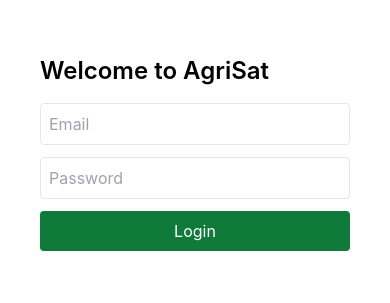
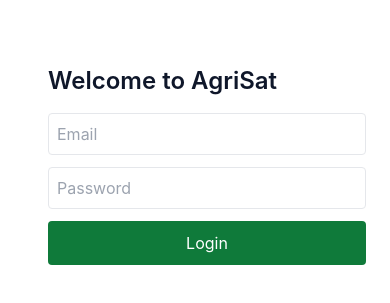
Before and after one commit to subhransu25112005/AgriSat, a React (Vite) app in the folder frontend/: page / in a window 390 px wide. Shown: the part 269-572 px from the top of the page. Built offline with nearby package versions, Linux system fonts and the light colour scheme.

Commit message:
update style

```diff
--- a/frontend/src/index.css
+++ b/frontend/src/index.css
@@ -1,10 +1,193 @@
-
 @tailwind base;
 @tailwind components;
 @tailwind utilities;
 
+@layer base {
+  :root {
+    --bg: #ffffff;
+    --surface: #f8fafc;
+    --card: #ffffff;
+    --input: #ffffff;
+    --text: #0f172a;
+    --border: rgba(0,0,0,0.08);
+  }
 
+  .dark {
+    --bg: #0B0F14;
+    --surface: #0F141B;
+    --card: #121821;
+    --input: #1A2330;
+    --text: #E6EDF3;
+    --border: rgba(255,255,255,0.08);
+  }
 
+  body, html {
+    background-color: var(--bg);
+    color: var(--text);
+  }
+
+  /* Custom Scrollbar fixing */
+  ::-webkit-scrollbar {
+    width: 6px;
+    height: 6px;
+  }
+  ::-webkit-scrollbar-track {
+    background-color: var(--bg);
+  }
+  ::-webkit-scrollbar-thumb {
+    background-color: rgba(128, 128, 128, 0.4);
+    border-radius: 10px;
+  }
+}
+
+@layer components {
+  /* LIGHT MODE BASE COMPONENTS (Optional defaults, primarily relying on current component styling) */
+  input:focus, select:focus, textarea:focus {
+    border-color: #22C55E;
+    outline: none;
+  }
+
+  /* ====== DARK MODE SPECIFIC STYLES ====== */
+
+  /* STEP 3: SPECIFIC TARGETS FOR COMPONENTS ONLY IN DARK MODE */
+  .dark .card,
+  .dark .box,
+  .dark .panel,
+  .dark .container,
+  .dark .dashboard-card,
+  .dark .summary-card,
+  .dark .info-card,
+  .dark .alert-card,
+  .dark .today-card,
+  .dark .forecast-card,
+  .dark .chart-section,
+  .dark .insight-box,
+  .dark .recommend,
+  .dark .language-panel {
+    background-color: #121821;
+    color: #E6EDF3;
+    border-color: rgba(255,255,255,0.08);
+  }
+
+  .dark input,
+  .dark select,
+  .dark textarea,
+  .dark .input,
+  .dark .select,
+  .dark .dropdown,
+  .dark .form-control {
+    background-color: #1A2330;
+    color: #E6EDF3;
+    border-color: rgba(255,255,255,0.1);
+  }
+
+  /* Button text visibility */
+  .dark button {
+    color: #E6EDF3;
+  }
+
+  /* Visual Depth enhancements for Dark Mode */
+  .dark .card,
+  .dark .dashboard-card,
+  .dark .summary-card,
+  .dark .info-card,
+  .dark .alert-card,
+  .dark .today-card,
+  .dark .forecast-card,
+  .dark .chart-section,
+  .dark .insight-box,
+  .dark .recommend {
+    box-shadow: 0 8px 30px rgba(0,0,0,0.6);
+  }
+
+  .dark header, .dark .top-bar, .dark footer, .dark .bottom-nav {
+    background-color: #121821;
+    border-color: rgba(255,255,255,0.08);
+  }
+
+  .dark .section, .dark .dashboard-container, .dark .splash-container {
+    background-color: #0F141B;
+  }
+}
+
+@layer utilities {
+  /* STEP 4 & 5: TAILWIND FIXES FOR DARK MODE */
+  .dark .bg-white,
+  .dark .bg-\[\#fff\],
+  .dark .bg-\[\#ffffff\],
+  .dark .bg-gray-50,
+  .dark .bg-gray-100 {
+    background-color: #121821 !important;
+  }
+
+  .dark .text-black,
+  .dark .text-gray-800,
+  .dark .text-gray-900 {
+    color: #E6EDF3 !important;
+  }
+
+  .dark .bg-white\/70,
+  .dark .bg-white\/80,
+  .dark .bg-white\/90,
+  .dark .glass {
+    background-color: #121821 !important;
+    backdrop-filter: blur(12px);
+    -webkit-backdrop-filter: blur(12px);
+  }
+
+  /* ======== PWA & MOBILE RESPONSIVENESS ======== */
+  @media (max-width: 768px) {
+    /* STEP 7: APP-LIKE SCROLL */
+    body, html {
+      height: 100%;
+      overflow-x: hidden;
+    }
+
+    /* STEP 1: REMOVE CENTERED LAYOUT */
+    .max-w-md, .max-w-lg, .max-w-xl, .max-w-screen-md, .mx-auto {
+      max-width: none !important;
+      margin-left: 0 !important;
+      margin-right: 0 !important;
+    }
+
+    /* STEP 2 & 8: FULL WIDTH APP LAYOUT + SAFE AREA */
+    #root, .main-content, .container, main, div[class*="min-h-screen"], .bg-gradient-to-b {
+      width: 100vw !important;
+      min-height: 100vh !important;
+      padding: 12px !important;
+      padding-bottom: env(safe-area-inset-bottom) !important;
+      box-sizing: border-box;
+      overflow-x: hidden;
+    }
+
+    /* STEP 3 & 4: EDGE-TO-EDGE DESIGN + FIX CARD SPACING */
+    .card, .panel, .dashboard-card, section, div[class*="bg-white/90"] {
+      width: 100% !important;
+      max-width: 100% !important;
+      margin-bottom: 12px !important;
+      box-sizing: border-box;
+    }
+
+    /* STEP 6: FIX TOP SPACING (Override Tailwind spacing) */
+    .space-y-6 > :not([hidden]) ~ :not([hidden]),
+    .space-y-4 > :not([hidden]) ~ :not([hidden]) {
+      margin-top: 8px !important;
+    }
+
+    /* STEP 5: GRID FIX */
+    .grid.grid-cols-2 {
+      grid-template-columns: repeat(2, 1fr) !important;
+      gap: 10px !important;
+    }
+
+    button, .btn {
+      width: 100% !important;
+      min-height: 44px !important;
+    }
+  }
+}
+
+/* Animations */
 @keyframes fadeIn {
   from { opacity: 0; transform: translateY(-5px); }
   to { opacity: 1; transform: translateY(0); }
```
